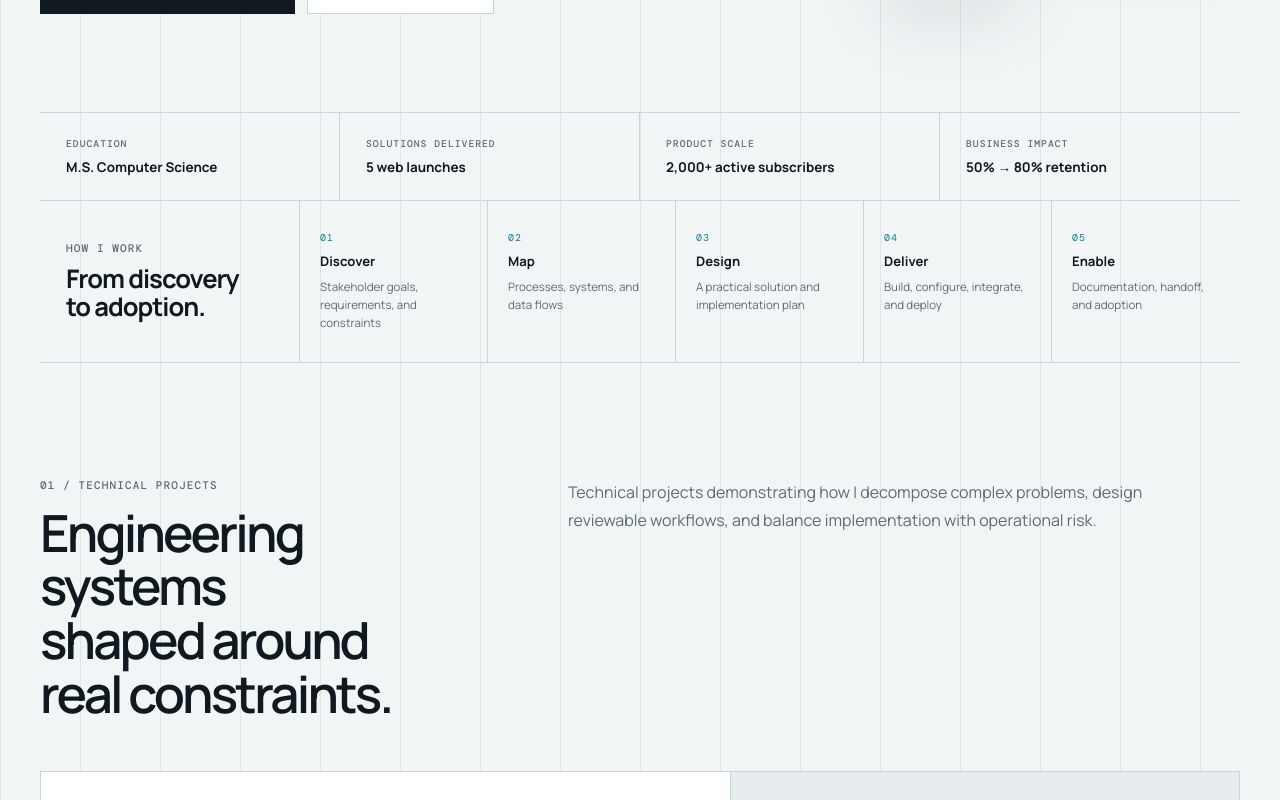
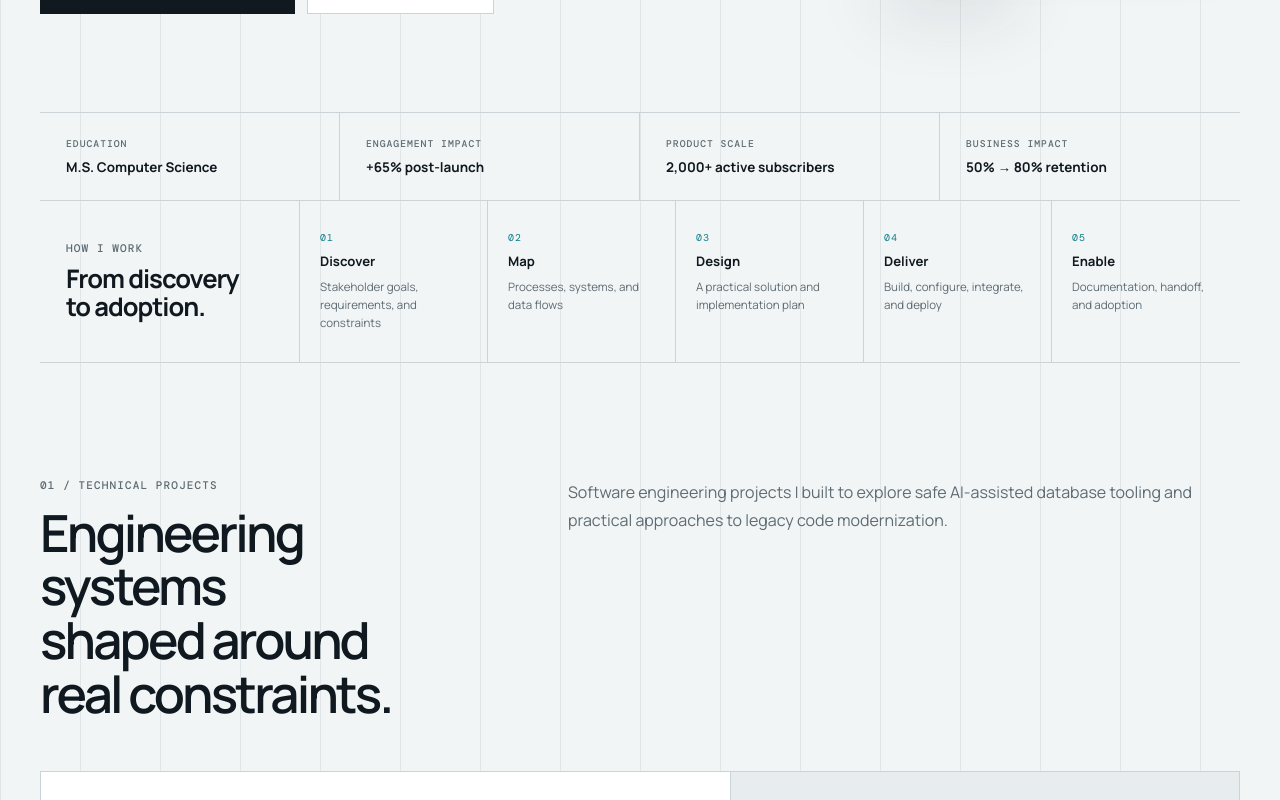
Before and after one commit to mmeyer23/portfolio-website, a React (Vite) app: page / in a window 1280 px wide. Shown: the part 620-1420 px from the top of the page. Built offline with nearby package versions, Linux system fonts and the light colour scheme.

Commit message:
Correct portfolio links and proof points
Refs #9

```diff
--- a/src/App.jsx
+++ b/src/App.jsx
@@ -210,9 +210,9 @@ function App() {
                 <h2 id='work-title'>Engineering systems shaped around real constraints.</h2>
               </div>
               <p>
-                Technical projects demonstrating how I decompose complex
-                problems, design reviewable workflows, and balance
-                implementation with operational risk.
+                Software engineering projects I built to explore safe
+                AI-assisted database tooling and practical approaches to
+                legacy code modernization.
               </p>
             </div>
             <div className='projectList'>
--- a/src/data/portfolio.js
+++ b/src/data/portfolio.js
@@ -13,7 +13,7 @@ export const profile = {
 
 export const signals = [
   { label: 'Education', value: 'M.S. Computer Science' },
-  { label: 'Solutions delivered', value: '5 web launches' },
+  { label: 'Engagement impact', value: '+65% post-launch' },
   { label: 'Product scale', value: '2,000+ active subscribers' },
   { label: 'Business impact', value: '50% → 80% retention' },
 ];
@@ -97,7 +97,6 @@ export const experience = [
     role: 'Software Engineer',
     detail:
       'Translated reliability and access-control constraints into workload-aware restart orchestration and least-privilege AWS EKS integrations for an open-source Kubernetes observability platform.',
-    link: 'https://github.com/oslabs-beta/PodMD',
   },
   {
     dates: '2018 - 2024',
```
